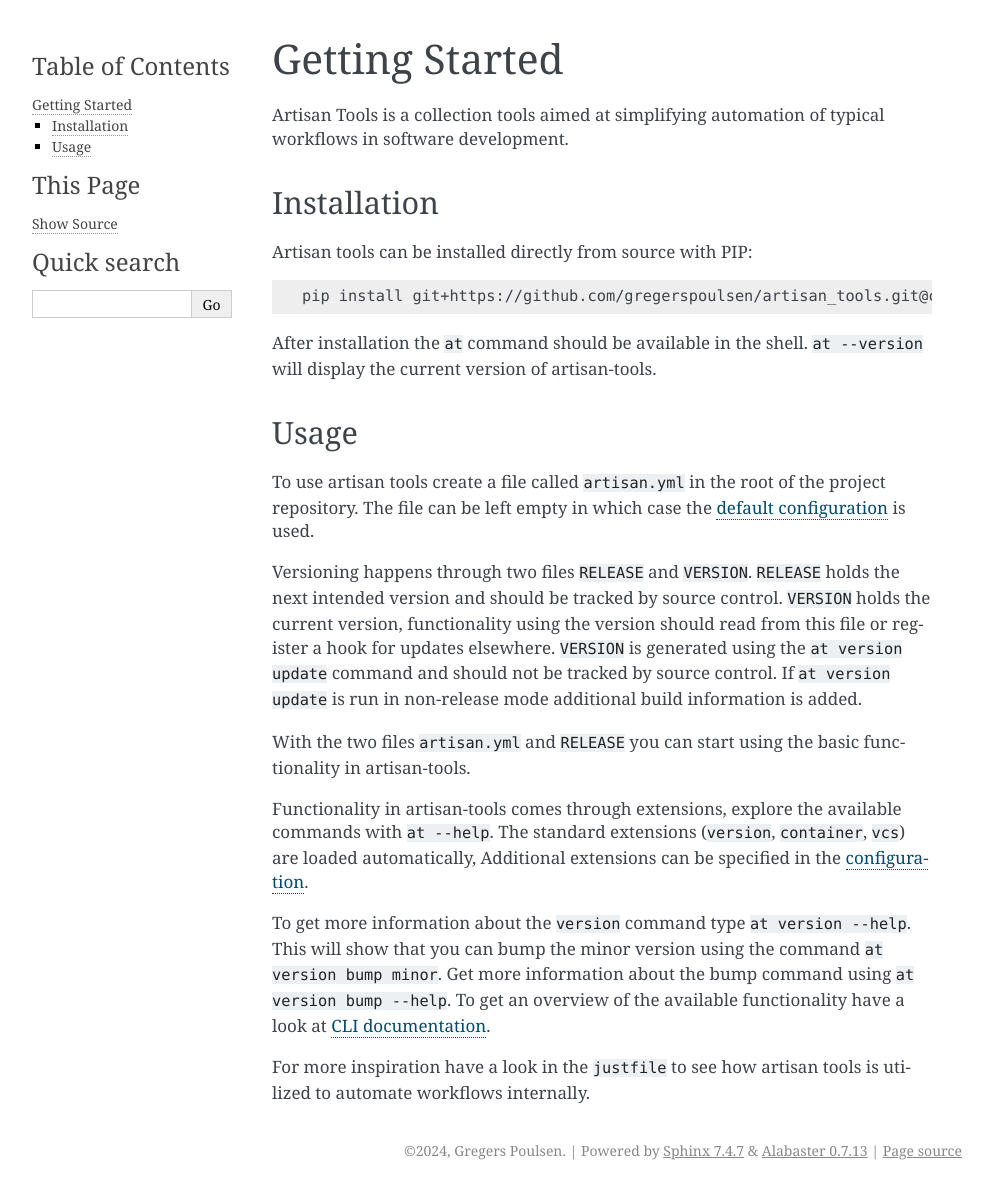
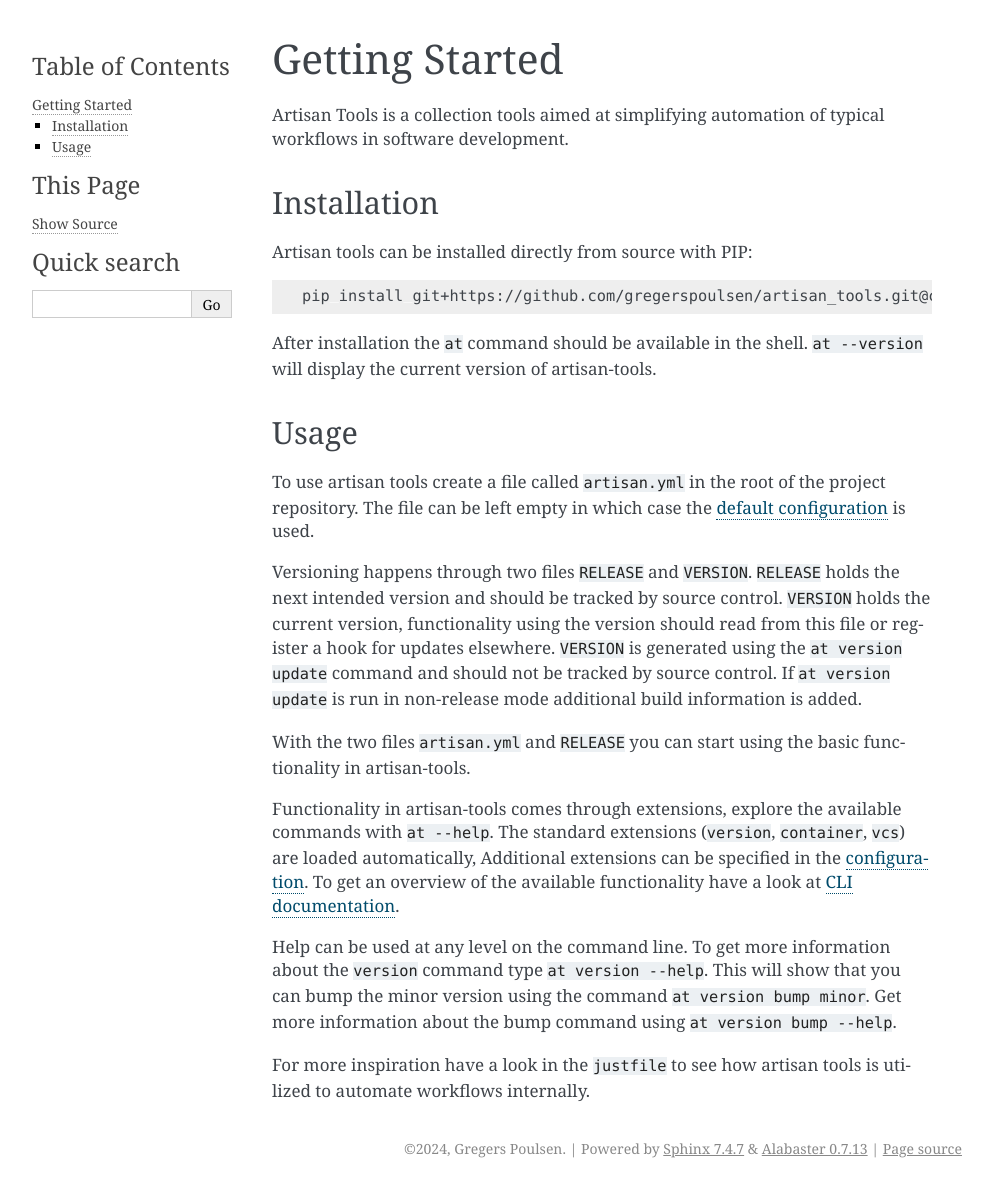
Before and after one commit to gregerspoulsen/artisan_tools, a Sphinx documentation site: the page built from doc/source/getting_started.md, in a window 1280 px wide. Shown: the whole page, without its empty margins (148-1141 px from the left). Built offline with Sphinx 7.4.7, drawn with Linux system fonts in a browser that asks for light colours; the version number is read from the project's files by our own code.

```diff
--- a/doc/source/getting_started.md
+++ b/doc/source/getting_started.md
@@ -34,13 +34,14 @@ functionality in artisan-tools.
 Functionality in artisan-tools comes through extensions, explore the available
 commands with `at --help`. The standard extensions
 (`version`, `container`, `vcs`) are loaded automatically, Additional extensions
-can be specified in the [configuration](config).
+can be specified in the [configuration](config). To get an overview of the
+available functionality have a look at [CLI documentation](cli).
 
+Help can be used at any level on the command line.
 To get more information about the `version` command type `at version --help`.
 This will show that you can bump the minor version using the command
 `at version bump minor`. Get more information about the bump command using
-`at version bump --help`. To get an overview of the available functionality
-have a look at [CLI documentation](cli).
+`at version bump --help`.
 
 For more inspiration have a look in the `justfile` to see how artisan tools
 is utilized to automate workflows internally.
```
Also changed, not shown: README.md (+2 -2 lines).
